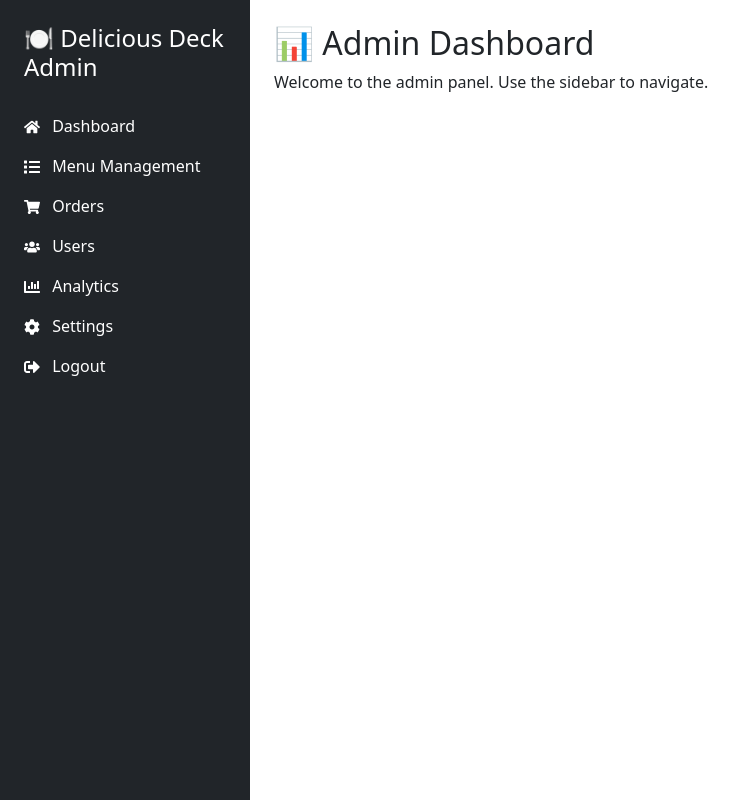
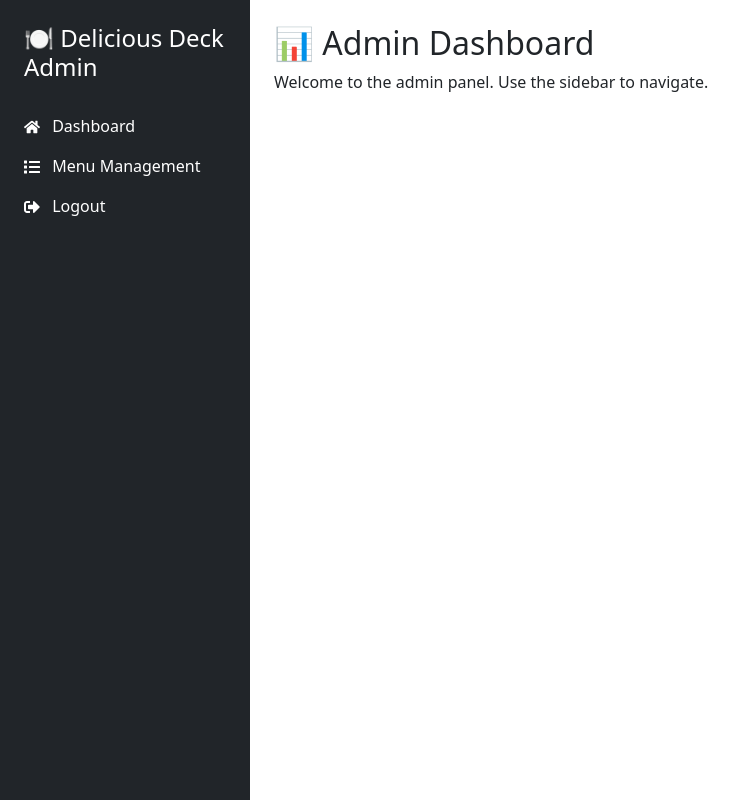
Before and after one commit to arunaguragain/DeliciousDeck, a React (Vite) app: page /adminpage in a window 1280 px wide. Shown: the whole page, without its empty margins (0-746 px from the left). Built offline with nearby package versions, Linux system fonts and the light colour scheme; sample sign-in values are in the browser's storage.

Commit message:
Project Completed

```diff
--- a/src/private/AdminPage.jsx
+++ b/src/private/AdminPage.jsx
@@ -7,11 +7,18 @@ import { useNavigate } from "react-router-dom";
 const AdminPage = () => {
   const navigate = useNavigate();
 
-  // Logout function (Example)
+  // Logout function
   const handleLogout = () => {
-    localStorage.removeItem("token"); // Remove token on logout
+    // Remove all user-related data from localStorage
+    localStorage.removeItem("token");
+    localStorage.removeItem("userId");
+    localStorage.removeItem("userDetails");
+    localStorage.removeItem("user");
+
+    // Alert user
     alert("Logging out...");
-    // Redirect to login page after logging out
+
+    // Redirect to login page
     navigate("/login");
   };
 
@@ -23,10 +30,6 @@ const AdminPage = () => {
         <ul className="list-unstyled">
           <SidebarItem icon={<FaHome />} text="Dashboard" onClick={() => navigate("/adminpage")} />
           <SidebarItem icon={<FaList />} text="Menu Management" onClick={() => navigate("/menumanagement")} />
-          <SidebarItem icon={<FaShoppingCart />} text="Orders" onClick={() => navigate("/orderManagement")} />
-          <SidebarItem icon={<FaUsers />} text="Users" onClick={() => navigate("/userManagement")} />
-          <SidebarItem icon={<FaChartBar />} text="Analytics" onClick={() => navigate("/analytics")} />
-          <SidebarItem icon={<FaCog />} text="Settings" onClick={() => navigate("/settings")} />
           <SidebarItem icon={<FaSignOutAlt />} text="Logout" onClick={handleLogout} />
         </ul>
       </div>
--- a/src/private/MenuManagement.jsx
+++ b/src/private/MenuManagement.jsx
@@ -84,11 +84,6 @@ const MenuManagement = () => {
         <ul className="list-unstyled">
           <SidebarItem icon={<FaHome />} text="Dashboard" onClick={() => navigate("/adminpage")} />
           <SidebarItem icon={<FaList />} text="Menu Management" onClick={() => navigate("/menumanagement")} />
-          <SidebarItem icon={<FaShoppingCart />} text="Orders" onClick={() => navigate("/orderManagement")} />
-          <SidebarItem icon={<FaUsers />} text="Users" onClick={() => navigate("/userManagement")} />
-          <SidebarItem icon={<FaChartBar />} text="Analytics" onClick={() => navigate("/analytics")} />
-          <SidebarItem icon={<FaCog />} text="Settings" onClick={() => navigate("/settings")} />
-          <SidebarItem icon={<FaSignOutAlt />} text="Logout" onClick={() => alert("Logging out...")} />
         </ul>
       </div>
 
```
